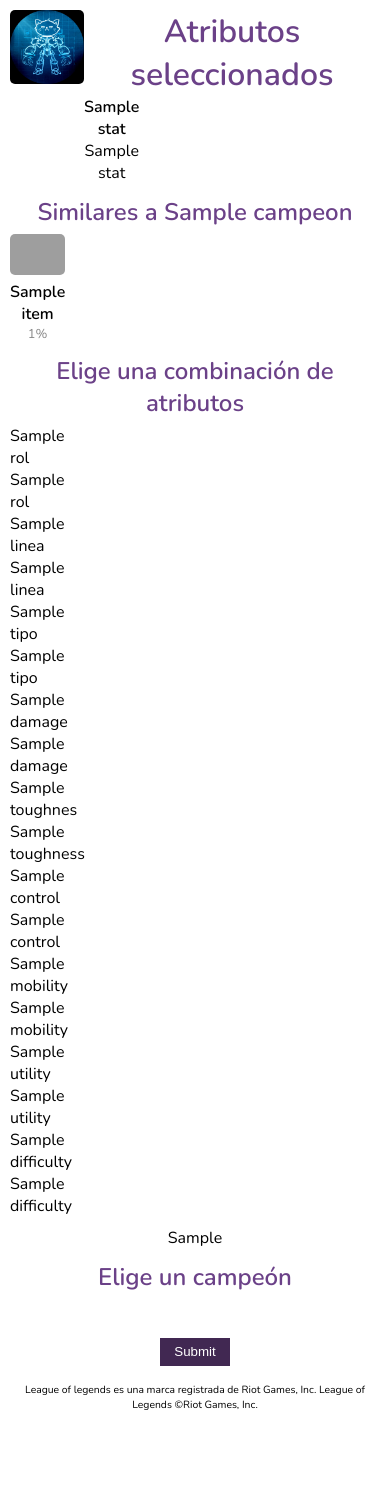
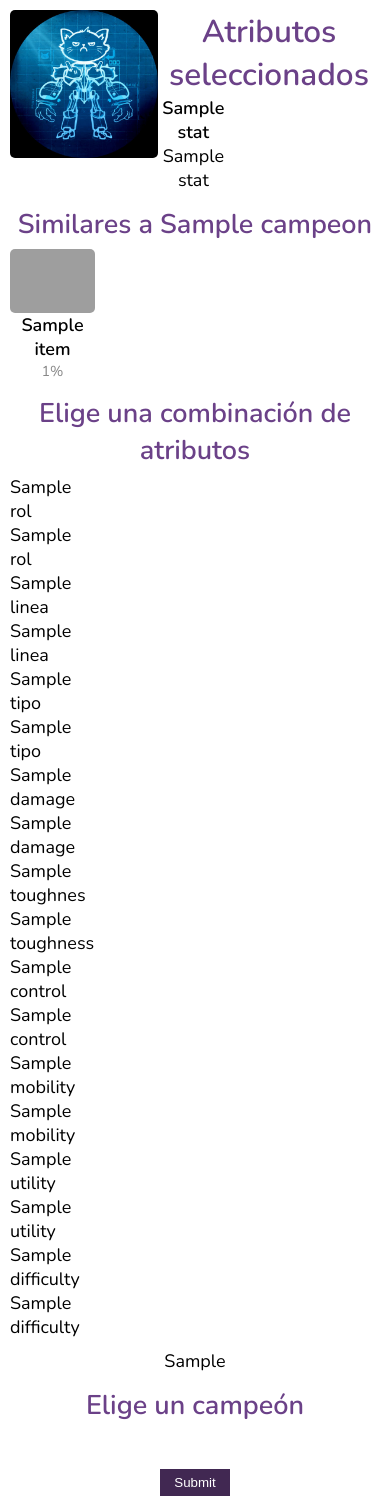
Before and after one commit to jboscomendoza/lol_champion_recommender, a Flask app: template templates/custom.html in a window 390 px wide. Shown: the top 1496 px of the page. Before the commit the page ends 1410 px from the top, so only its background shows below. Run offline with Flask 2, Linux system fonts and the light colour scheme; the template is opened without the code that fills it: most values are stand-ins (such as "Sample title", 1, 10 or a date in 2020); form fields are guessed from the names that the template uses; grey boxes are pictures that could not be loaded.

Commit message:
Agreagado css para pantañas pequeñas

```diff
--- a/static/style.css
+++ b/static/style.css
@@ -4,6 +4,14 @@ html {
     font-family: "Nunito", sans-serif;
     background: #fff;
     font-size: 16px;
+}
+
+@media (max-width:900px){
+    html {
+        font-family: "Nunito", sans-serif;
+        background: #fff;
+        font-size: 18px;
+    }
 }
 
 body {
@@ -27,11 +35,14 @@ h1, h3 {
     padding: 0;
 }
 
+h1 { font-size: 1.75em; }
+
 h3 { font-size: 1.5em; }
+
 
 img {
     border-radius: 5px;
-    display: inline-block;
+    display: flex;
     margin: auto;
 }
 
@@ -107,11 +118,29 @@ hr { border: 1px solid #eee; }
     row-gap: 15px;
   }
 
+@media (max-width: 900px) {
+    .grid-recomendaciones {
+        display: grid;
+        grid-template-columns: repeat(4, 1fr);
+        column-gap: 10px;
+        row-gap: 15px;
+    }
+}
+
 .grid-formstat {
     display: grid;
     grid-template-columns: repeat(6, 1fr);
     column-gap: 15px;
     row-gap: 5px;
+}
+
+@media (max-width: 900px) {
+    .grid-formstat {
+        display: grid;
+        grid-template-columns: repeat(4, 1fr);
+        column-gap: 15px;
+        row-gap: 5px;
+    }
 }
 
 #formstat-submit {
@@ -120,9 +149,18 @@ hr { border: 1px solid #eee; }
     margin-top: 10px;
 }
 
+
 .grid-champ {
     display: grid;
     grid-template-columns: 20% 80%;
+}
+
+
+@media (max-width:900px) {
+    .grid-champ {
+        display: grid;
+        grid-template-columns: 40% 60%;
+    }
 }
 
 .grid-stat {
@@ -130,6 +168,15 @@ hr { border: 1px solid #eee; }
     grid-template-columns: repeat(6, 1fr);
     row-gap: 10px;
     column-gap: 5px;
+}
+
+@media (max-width:900px) {
+    .grid-stat {
+        display: grid;
+        grid-template-columns: repeat(3, 1fr);
+        row-gap: 10px;
+        column-gap: 5px;
+    }
 }
 
 .grid-choose {
```
